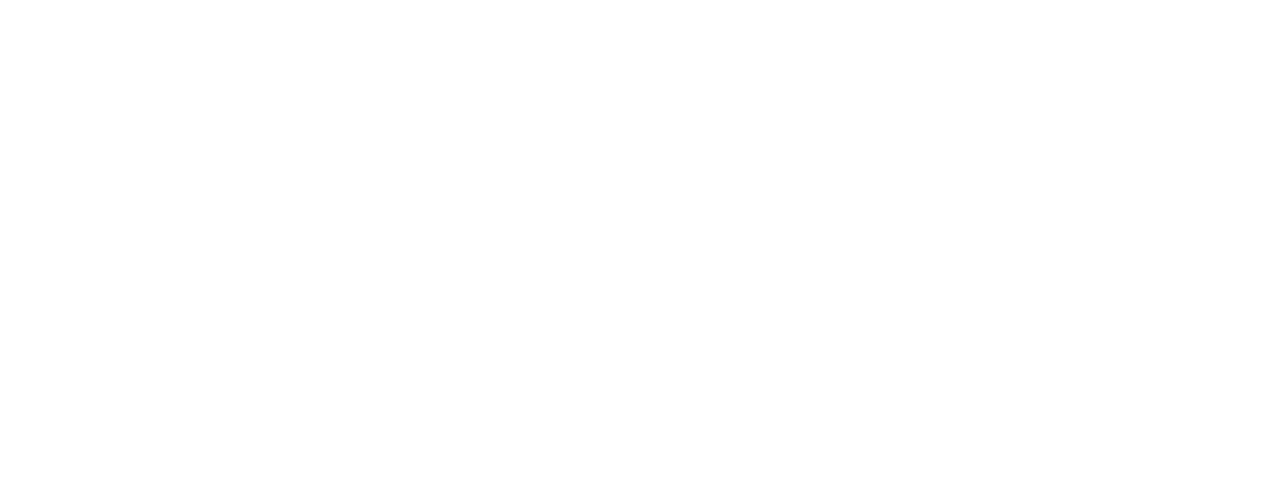
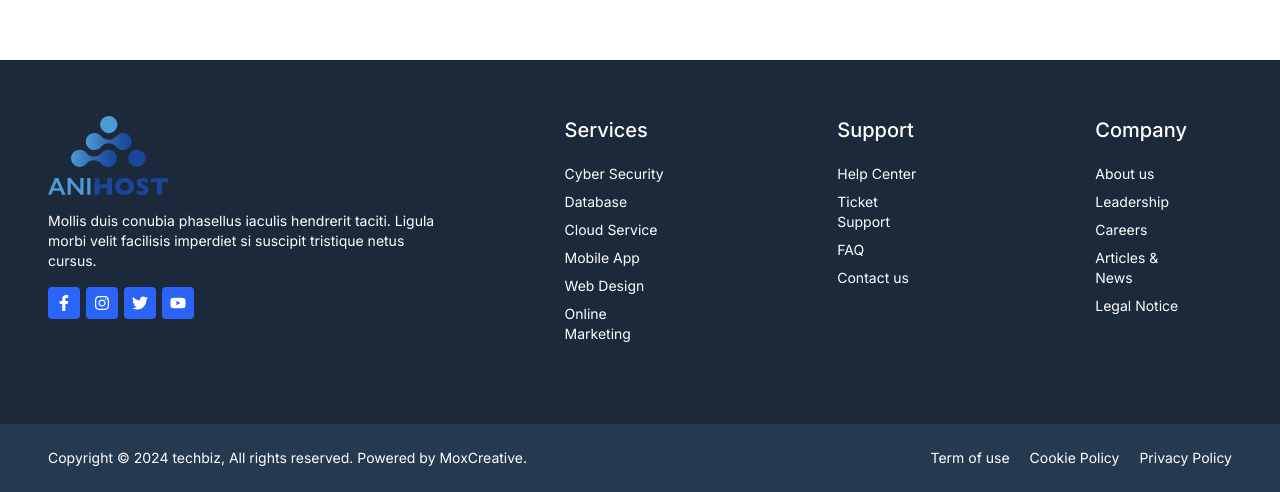
Before and after one commit to fltmzl/anihost-company-profile, a Next.js app: page / in a window 1280 px wide. Shown: the part 740-1232 px from the top of the page. Before the commit the page ends 800 px from the top, so only its background shows below. Built offline with nearby package versions, Linux system fonts and the light colour scheme.

Commit message:
feat(component): add footer component

```diff
--- a/src/app/layout.tsx
+++ b/src/app/layout.tsx
@@ -1,6 +1,7 @@
 import type { Metadata } from "next";
 import { Inter } from "next/font/google";
 import "./globals.css";
+import Footer from "@/components/footer";
 
 const inter = Inter({ subsets: ["latin"] });
 
@@ -16,7 +17,10 @@
 }>) {
   return (
     <html lang="en">
-      <body className={inter.className}>{children}</body>
+      <body className={inter.className}>
+        {children}
+        <Footer />
+      </body>
     </html>
   );
 }
--- /dev/null
+++ b/src/components/footer.tsx
@@ -0,0 +1,196 @@
+import Image from "next/image";
+import Link from "next/link";
+import { FaFacebookF, FaInstagram, FaTwitter, FaYoutube } from "react-icons/fa";
+
+export default function Footer() {
+  const services = [
+    {
+      label: "Cyber Security",
+      href: "#",
+    },
+    {
+      label: "Database",
+      href: "#",
+    },
+    {
+      label: "Cloud Service",
+      href: "#",
+    },
+    {
+      label: "Mobile App",
+      href: "#",
+    },
+    {
+      label: "Web Design",
+      href: "#",
+    },
+    {
+      label: "Online Marketing",
+      href: "#",
+    },
+  ];
+
+  const support = [
+    {
+      label: "Help Center",
+      href: "#",
+    },
+    {
+      label: "Ticket Support",
+      href: "#",
+    },
+    {
+      label: "FAQ",
+      href: "#",
+    },
+    {
+      label: "Contact us",
+      href: "#",
+    },
+  ];
+
+  const company = [
+    {
+      label: "About us",
+      href: "#",
+    },
+    {
+      label: "Leadership",
+      href: "#",
+    },
+    {
+      label: "Careers",
+      href: "#",
+    },
+    {
+      label: "Articles & News",
+      href: "#",
+    },
+    {
+      label: "Legal Notice",
+      href: "#",
+    },
+  ];
+
+  const currentYear = new Date().getFullYear();
+
+  const links = [
+    {
+      label: "Term of use",
+      href: "#",
+    },
+    {
+      label: "Cookie Policy",
+      href: "#",
+    },
+    {
+      label: "Privacy Policy",
+      href: "#",
+    },
+  ];
+  return (
+    <footer className="text-white">
+      <div className="bg-[#1B293B] p-5 md:flex md:gap-12 md:pt-10 md:pb-14 xl:px-12 xl:gap-28 min-[1440px]:px-[7%]">
+        <div className="pt-4 md:w-1/3">
+          <Image
+            src="/logo.svg"
+            alt="Anihost logo"
+            width={120}
+            height={120}
+            loading="lazy"
+          />
+          <p className="mt-4 text-sm">
+            Mollis duis conubia phasellus iaculis hendrerit taciti. Ligula morbi
+            velit facilisis imperdiet si suscipit tristique netus cursus.
+          </p>
+          <div className="flex gap-1.5 mt-4">
+            <Link
+              href="/"
+              className="bg-[#2B64F8] w-8 h-8 flex items-center justify-center rounded-sm hover:bg-[#0494FC] hover:scale-[1.2] ease-[cubic-bezier(0.47,2.02,.31,-.36)] duration-500 transition-all"
+            >
+              <FaFacebookF color="white" />
+            </Link>
+            <Link
+              href="/"
+              className="bg-[#2B64F8] w-8 h-8 flex items-center justify-center rounded-sm hover:bg-[#0494FC] hover:scale-[1.2] ease-[cubic-bezier(0.47,2.02,.31,-.36)] duration-500 transition-all"
+            >
+              <FaInstagram color="white" />
+            </Link>
+            <Link
+              href="/"
+              className="bg-[#2B64F8] w-8 h-8 flex items-center justify-center rounded-sm hover:bg-[#0494FC] hover:scale-[1.2] ease-[cubic-bezier(0.47,2.02,.31,-.36)] duration-500 transition-all"
+            >
+              <FaTwitter color="white" />
+            </Link>
+            <Link
+              href="/"
+              className="bg-[#2B64F8] w-8 h-8 flex items-center justify-center rounded-sm hover:bg-[#0494FC] hover:scale-[1.2] ease-[cubic-bezier(0.47,2.02,.31,-.36)] duration-500 transition-all"
+            >
+              <FaYoutube color="white" />
+            </Link>
+          </div>
+        </div>
+        <div className="flex justify-between md:gap-8 max-md:flex-wrap max-lg:gap-4 xl:gap-28 mt-6 lg:mt-0">
+          <div className="max-md:w-2/5 md:mr-5 lg:p-4">
+            <p className="text-lg font-medium xl:text-xl">Services</p>
+
+            <div className="mt-5">
+              {services.map((item, index) => (
+                <Link
+                  key={index}
+                  href={item.href}
+                  className="text-xs block mb-2 lg:text-sm hover:text-[#0494FC]"
+                >
+                  {item.label}
+                </Link>
+              ))}
+            </div>
+          </div>
+          <div className="max-md:w-2/5 md:mr-5 lg:p-4">
+            <p className="text-lg font-medium xl:text-xl">Support</p>
+
+            <div className="mt-5">
+              {support.map((item, index) => (
+                <Link
+                  key={index}
+                  href={item.href}
+                  className="text-xs block mb-2 lg:text-sm hover:text-[#0494FC]"
+                >
+                  {item.label}
+                </Link>
+              ))}
+            </div>
+          </div>
+          <div className="max-md:w-2/5 md:mr-5 lg:p-4">
+            <p className="text-lg font-medium xl:text-xl">Company</p>
+
+            <div className="mt-5">
+              {company.map((item, index) => (
+                <Link
+                  key={index}
+                  href={item.href}
+                  className="text-xs block mb-2 lg:text-sm hover:text-[#0494FC]"
+                >
+                  {item.label}
+                </Link>
+              ))}
+            </div>
+          </div>
+        </div>
+      </div>
+      <div className="w-full bg-[#253950] px-6 py-8 md:flex md:justify-between md:items-center xl:px-12 lg:py-6 min-[1440px]:px-[7%]">
+        <p className="text-xs max-lg:text-center lg:text-sm">
+          Copyright © {currentYear} techbiz, All rights reserved. Powered by
+          MoxCreative.
+        </p>
+        <div className="flex gap-5 max-md:mt-5 max-md:justify-center">
+          {links.map((item, index) => (
+            <Link key={index} href={item.href} className="text-xs lg:text-sm">
+              {item.label}
+            </Link>
+          ))}
+        </div>
+      </div>
+    </footer>
+  );
+}
```
Also changed, not shown: public/logo.svg (added).
